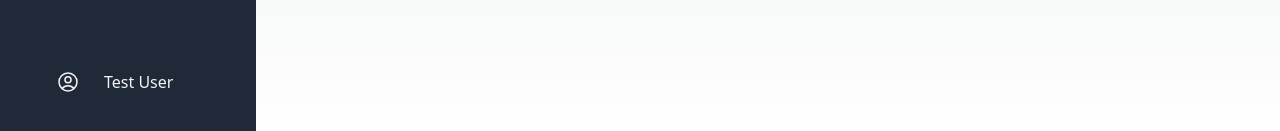
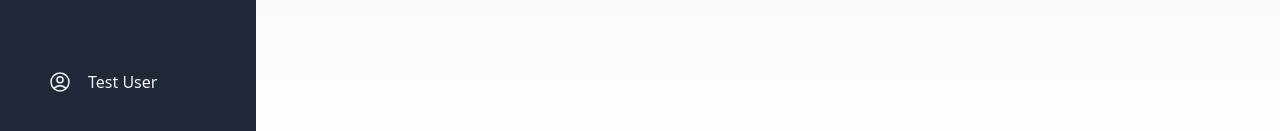
Before and after one commit to iveyner95/personal-expense-tracker, a Next.js app: page / in a window 1280 px wide. Shown: the part 666-797 px from the top of the page. Built offline with nearby package versions, Linux system fonts and the light colour scheme.

Commit message:
fix: fix padding for profile component

```diff
--- a/app/navigation/Profile.tsx
+++ b/app/navigation/Profile.tsx
@@ -3,7 +3,7 @@ import React from "react"
 export const Profile = () => {
   return (
     <a className="flex items-center py-2 px-8 text-gray-100 hover:text-gray-200" href="#">
-      <div className="px-6">
+      <div className="px-4">
         <svg xmlns="http://www.w3.org/2000/svg" fill="none" viewBox="0 0 24 24" strokeWidth="1.5" stroke="currentColor" className="w-6 h-6">
           <path strokeLinecap="round" strokeLinejoin="round" d="M17.982 18.725A7.488 7.488 0 0 0 12 15.75a7.488 7.488 0 0 0-5.982 2.975m11.963 0a9 9 0 1 0-11.963 0m11.963 0A8.966 8.966 0 0 1 12 21a8.966 8.966 0 0 1-5.982-2.275M15 9.75a3 3 0 1 1-6 0 3 3 0 0 1 6 0Z" />
         </svg>
```
